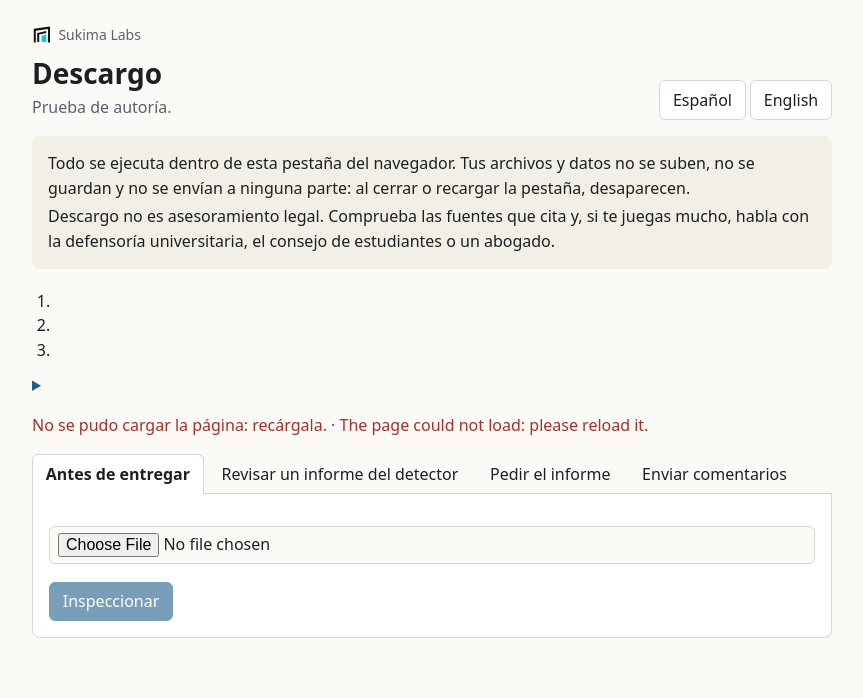
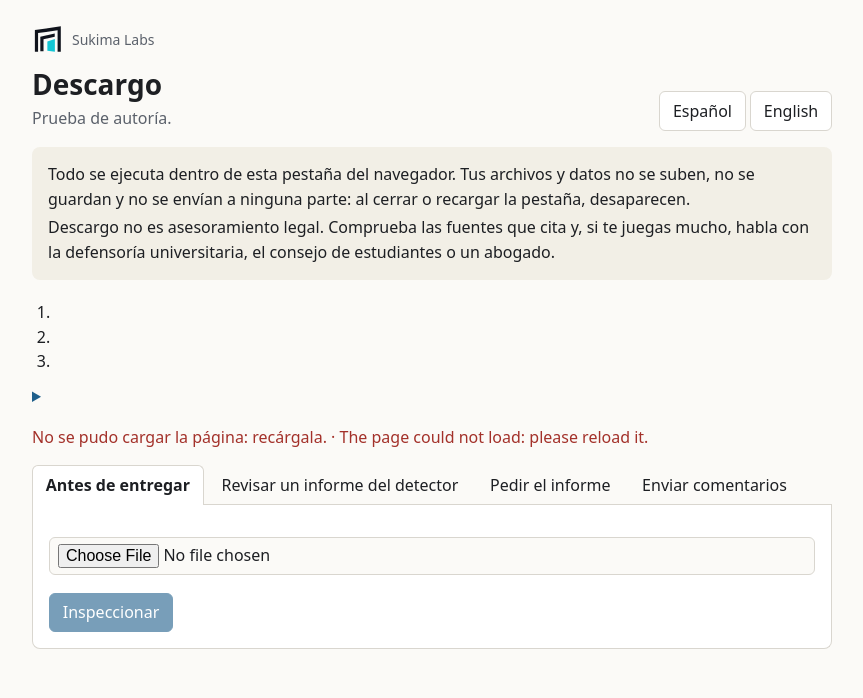
Before and after one commit to sukima-labs/descargo, a plain HTML site: page web/index.html in a window 1280 px wide. Shown: the whole page, without its empty margins (208-1071 px from the left). Drawn offline with Linux system fonts and the light colour scheme; no server answers.

Commit message:
fix(web): isotipo de Sukima Labs a 32 px y nombre de sitio con la marca v1.1
El manual de identidad visual fija 32 px como mínimo digital del isotipo (estaba a 20 px).
og:site_name pasa a «Sukima Labs». Los tokens copiados citan ahora la fuente única,
https://sukima-labs.github.io/marca/marca.css.

```diff
--- a/web/index.html
+++ b/web/index.html
@@ -12,7 +12,7 @@
   <!-- Link previews (WhatsApp, Telegram, social networks). The picture is web/og.jpg,
        rendered from scripts/og-card.html. -->
   <meta property="og:type" content="website">
-  <meta property="og:site_name" content="sukima-labs">
+  <meta property="og:site_name" content="Sukima Labs">
   <meta property="og:locale" content="es_ES">
   <meta property="og:title" content="Descargo · Prueba de autoría">
   <meta property="og:description" content="Defiéndete de un falso positivo de Turnitin, Compilatio u otro detector de plagio o de IA. Todo ocurre en tu navegador: tus archivos no salen de tu dispositivo.">
@@ -34,7 +34,7 @@
   <header class="top">
     <div>
       <!-- Sukima Labs isotype (sukima-labs/marca v1.1, 01_LOGO/SVG/isotipo_color.svg). -->
-      <a class="brand" href="https://sukima-labs.github.io/"><svg class="isotype" viewBox="0 0 200 200" width="20" height="20" aria-hidden="true" focusable="false"><path class="isotype-frame" d="M 18 174 L 18 38 L 180 14 L 180 174 L 160 174 L 160 39 L 38 57 L 38 174 Z"/><path class="isotype-frame" d="M 52 170 L 52 80 L 142 59 L 142 79 L 72 96 L 72 170 Z"/><path class="isotype-panel" d="M 96 167 L 96 109 L 143 93 L 143 173 Z"/></svg>Sukima Labs</a>
+      <a class="brand" href="https://sukima-labs.github.io/"><svg class="isotype" viewBox="0 0 200 200" width="32" height="32" aria-hidden="true" focusable="false"><path class="isotype-frame" d="M 18 174 L 18 38 L 180 14 L 180 174 L 160 174 L 160 39 L 38 57 L 38 174 Z"/><path class="isotype-frame" d="M 52 170 L 52 80 L 142 59 L 142 79 L 72 96 L 72 170 Z"/><path class="isotype-panel" d="M 96 167 L 96 109 L 143 93 L 143 173 Z"/></svg>Sukima Labs</a>
       <h1>Descargo</h1>
       <p class="tagline" data-i18n="tagline">Prueba de autoría.</p>
     </div>
--- a/web/style.css
+++ b/web/style.css
@@ -10,9 +10,10 @@
   --error: #a3312a;
   --notice: #f2efe6;
   --quote: #9aa0a8;
-  /* Sukima Labs brand tokens (sukima-labs/marca v1.1, 03_DIGITAL/Web/brand_tokens.css).
-     Only the brand mark uses them: cian on white is under 2:1, too faint for text or
-     buttons, so Descargo keeps its own accent for the interface. */
+  /* Sukima Labs brand tokens, same values as https://sukima-labs.github.io/marca/marca.css
+     (brand v1.1; rules in marca/REGLAS.md). Copied rather than linked so the page stays
+     self-contained under its CSP. Only the brand mark uses them: cian on white is under 2:1,
+     too faint for text or buttons, so Descargo keeps its own accent for the interface. */
   --sukima-grafito: #10131c;
   --sukima-cian: #14c6d4;
   --sukima-violeta: #7148f5;
@@ -70,10 +71,11 @@ header.top {
   padding-top: 1.5rem;
 }
 
+/* The isotype at 32 px, the brand's digital minimum; the 0.5rem gap keeps the 15 % clear space. */
 .brand {
   display: inline-flex;
   align-items: center;
-  gap: 0.4rem;
+  gap: 0.5rem;
   color: var(--muted);
   font-size: 0.875rem;
   text-decoration: none;
```
